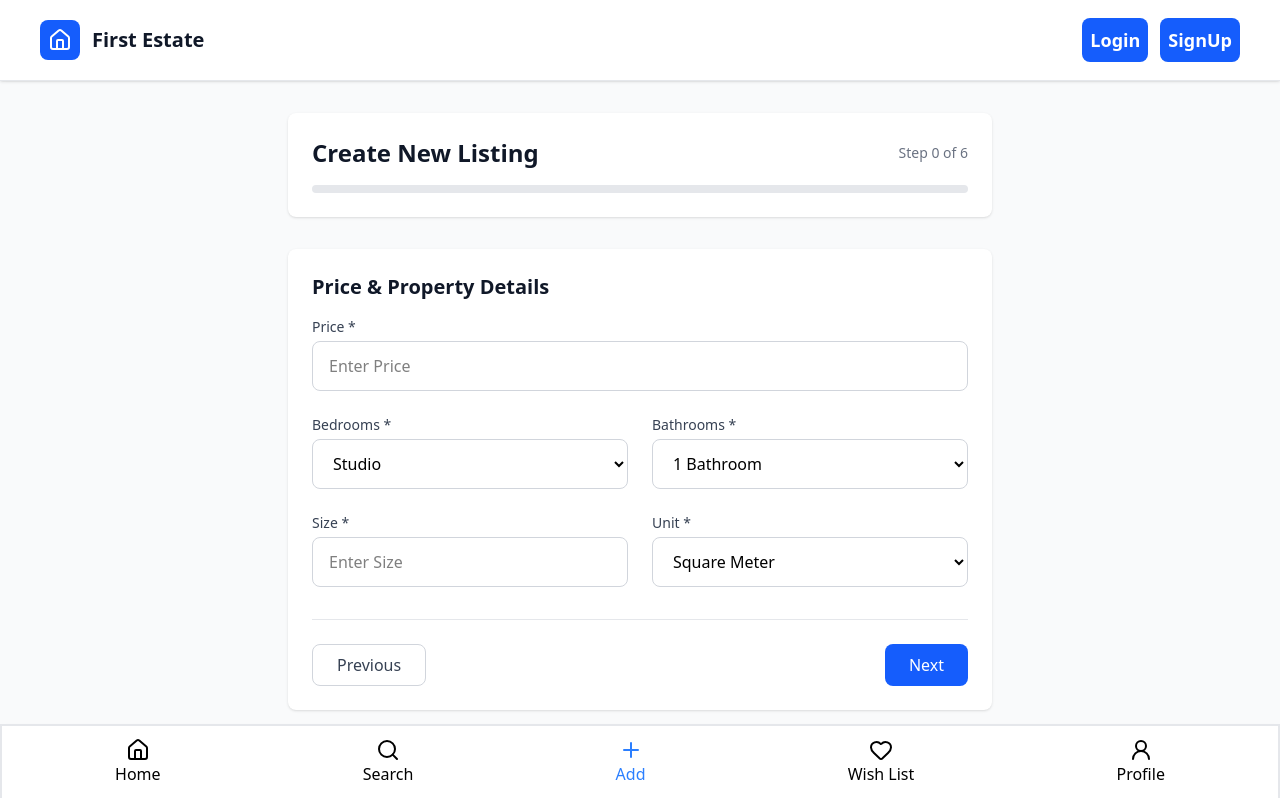
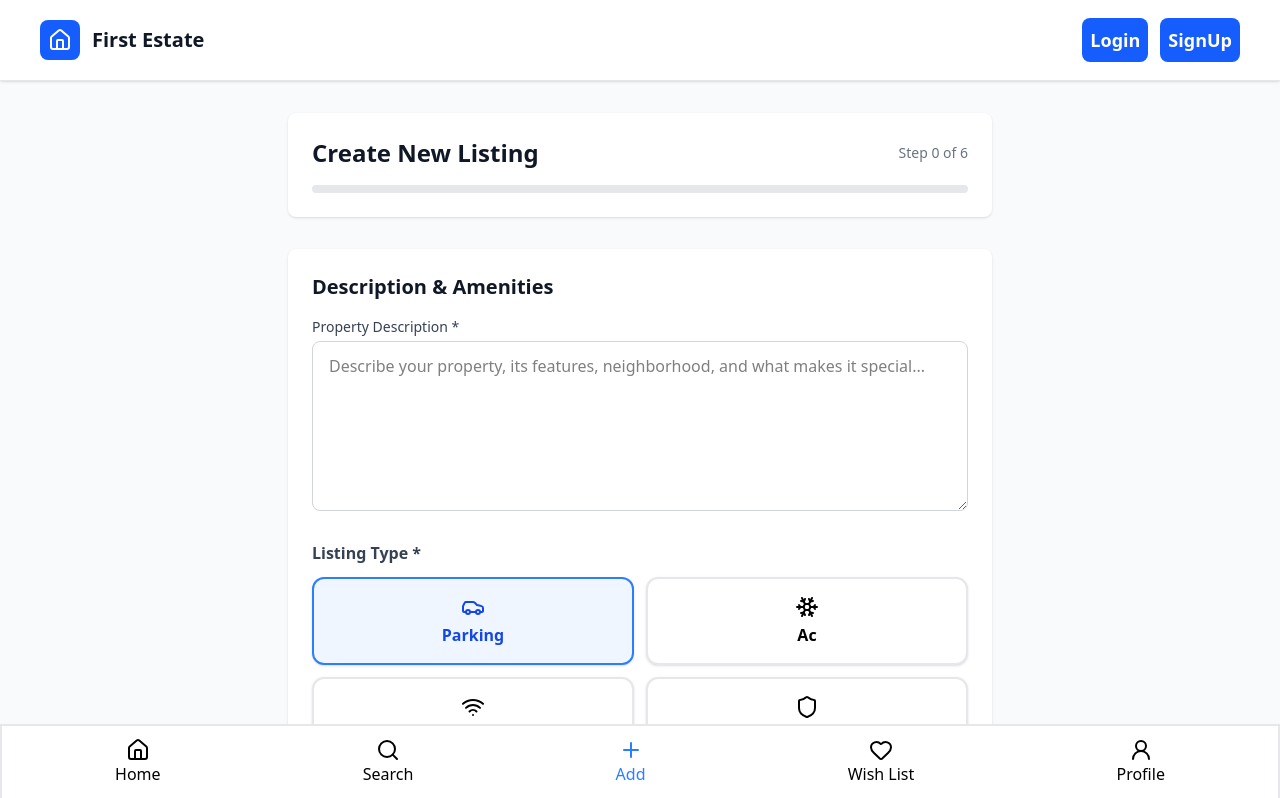
Before and after one commit to o064/REstate-front-end, a React (Vite) app: page /add in a window 1280 px wide. Shown: the top 798 px of the page. Built offline with nearby package versions, Linux system fonts and the light colour scheme.

Commit message:
add loc and price step , delete conact step

```diff
--- a/src/components/AddListing/BasicInfoStep.tsx
+++ b/src/components/AddListing/BasicInfoStep.tsx
@@ -3,14 +3,10 @@ import Input from '../../ui/Input';
 import InputField from '../../ui/InputField';
 import Step from './Step';
 import OptionSelector from '../../ui/OptionSelector';
-import { DollarSign, Home } from 'lucide-react';
 import Select from '../../ui/Select';
 import Option from '../../ui/Option';
-const PropertyPurposeOptions = [
-  { value: 'resedential ', label: 'resedential' },
-  { value: 'commercial ', label: 'commercial' },
-  { value: 'other', label: 'other' },
-];
+import { PropertyPurposeOptions, PropertyTypeOptions } from '../../constants/options';
+
 function BasicInfoStep() {
   const [listType, setListingType] = useState('sale');
   return (
@@ -23,10 +19,7 @@ function BasicInfoStep() {
       <OptionSelector
         onChange={setListingType}
         value={listType}
-        options={[
-          { value: 'for sale', icon: <DollarSign /> },
-          { value: 'for rent', icon: <Home /> },
-        ]}
+        options={PropertyTypeOptions}
         title="Listing Type *"
       />
       {/* Property purpose  */}
--- a/src/components/AddListing/ContactStep.tsx
+++ /dev/null
@@ -1,5 +0,0 @@
-function ContactStep() {
-  return <div></div>;
-}
-
-export default ContactStep;
--- a/src/components/AddListing/DescriptionAmenitiesStep.tsx
+++ b/src/components/AddListing/DescriptionAmenitiesStep.tsx
@@ -1,5 +1,31 @@
+import { useState } from 'react';
+import InputField from '../../ui/InputField';
+import OptionSelector from '../../ui/OptionSelector';
+import TextArea from '../../ui/TextArea';
+import Step from './Step';
+import { amenityOptions } from '../../constants/options';
+
 function DescriptionAmenitiesStep() {
-  return <div></div>;
+  const [amenity, setAmenity] = useState('parking');
+  return (
+    <Step title="Description & Amenities">
+      {/* Property Description  */}
+      <InputField id="description" label="Property Description *">
+        <TextArea
+          placeholder="Describe your property, its features, neighborhood, and what makes it special..."
+          rows={6}
+        />
+      </InputField>
+      {/* amenity options */}
+      {/* allow multiple choice */}
+      <OptionSelector
+        onChange={setAmenity}
+        value={amenity}
+        options={amenityOptions}
+        title="Listing Type *"
+      />
+    </Step>
+  );
 }
 
 export default DescriptionAmenitiesStep;
--- a/src/components/AddListing/PricePropertyDetailsStep.tsx
+++ b/src/components/AddListing/PricePropertyDetailsStep.tsx
@@ -1,24 +1,10 @@
+import { bathroomsOptions, bedroomsOptions } from '../../constants/options';
 import Grid from '../../ui/Grid';
 import Input from '../../ui/Input';
 import InputField from '../../ui/InputField';
 import Option from '../../ui/Option';
 import Select from '../../ui/Select';
 import Step from './Step';
-const bedroomsOptions = [
-  { value: 0, label: 'studio' },
-  { value: 1, label: '1 bedrooms' },
-  { value: 2, label: '2 bedrooms' },
-  { value: 3, label: '3 bedrooms' },
-  { value: 4, label: '4 bedrooms' },
-  { value: 5, label: '5+ bedrooms' },
-];
-const bathroomsOptions = [
-  { value: 1, label: '1 bathroom' },
-  { value: 2, label: '1 bedrooms' },
-  { value: 3, label: '3 bedrooms' },
-  { value: 4, label: '4+ bedrooms' },
-];
-const unitSizeOptions = [{ value: 'm', label: 'square meter' }];
 
 function PricePropertyDetailsStep() {
   return (
@@ -44,19 +30,11 @@ function PricePropertyDetailsStep() {
             ))}
           </Select>
         </InputField>
-        {/* size */}
-        <InputField id="square" label="size *">
-          <Input id="square" type="number" placeholder="enter size" />
-        </InputField>
-        {/* Unit */}
-        <InputField id="unit" label="unit *">
-          <Select>
-            {unitSizeOptions.map((opt) => (
-              <Option label={opt.label} value={opt.value} key={opt.value} />
-            ))}
-          </Select>
-        </InputField>
       </Grid>
+      {/* size */}
+      <InputField id="square" label="size *">
+        <Input id="square" type="number" placeholder="enter size" />
+      </InputField>
     </Step>
   );
 }
--- /dev/null
+++ b/src/constants/options.tsx
@@ -0,0 +1,46 @@
+import {
+  Car,
+  Snowflake,
+  Wifi,
+  Shield,
+  Waves,
+  Dumbbell,
+  Sprout,
+  Building2,
+  DollarSign,
+  Home,
+} from 'lucide-react';
+
+export const PropertyPurposeOptions = [
+  { value: 'resedential ', label: 'resedential' },
+  { value: 'commercial ', label: 'commercial' },
+  { value: 'other', label: 'other' },
+];
+export const PropertyTypeOptions = [
+  { value: 'for sale', icon: <DollarSign /> },
+  { value: 'for rent', icon: <Home /> },
+];
+export const amenityOptions = [
+  { value: 'parking', label: 'Parking', icon: <Car /> },
+  { value: 'ac', label: 'Air Conditioning', icon: <Snowflake /> },
+  { value: 'internet', label: 'Internet/WiFi', icon: <Wifi /> },
+  { value: 'security', label: '24/7 Security', icon: <Shield /> },
+  { value: 'pool', label: 'Swimming Pool', icon: <Waves /> },
+  { value: 'gym', label: 'Gym/Fitness', icon: <Dumbbell /> },
+  { value: 'garden', label: 'Garden', icon: <Sprout /> },
+  { value: 'balcony', label: 'Balcony', icon: <Building2 /> },
+];
+export const bedroomsOptions = [
+  { value: 0, label: 'studio' },
+  { value: 1, label: '1 bedrooms' },
+  { value: 2, label: '2 bedrooms' },
+  { value: 3, label: '3 bedrooms' },
+  { value: 4, label: '4 bedrooms' },
+  { value: 5, label: '5+ bedrooms' },
+];
+export const bathroomsOptions = [
+  { value: 1, label: '1 bathroom' },
+  { value: 2, label: '1 bedrooms' },
+  { value: 3, label: '3 bedrooms' },
+  { value: 4, label: '4+ bedrooms' },
+];
--- a/src/pages/AddListing.tsx
+++ b/src/pages/AddListing.tsx
@@ -1,4 +1,5 @@
 import BasicInfoStep from '../components/AddListing/BasicInfoStep';
+import DescriptionAmenitiesStep from '../components/AddListing/DescriptionAmenitiesStep';
 import LocationStep from '../components/AddListing/LocationStep';
 import PricePropertyDetailsStep from '../components/AddListing/PricePropertyDetailsStep';
 
@@ -27,7 +28,7 @@ function AddListing() {
         {/* Form Content */}
         <form className="bg-white rounded-lg shadow-sm p-6">
           {/* step information */}
-          <PricePropertyDetailsStep />
+          <DescriptionAmenitiesStep />
           {/* Navigation Buttons */}
           <div className="flex justify-between mt-8 pt-6 border-t border-gray-200">
             <button className="px-6 py-2 border border-gray-300 rounded-lg text-gray-700 hover:bg-gray-50 disabled:opacity-50 disabled:cursor-not-allowed">
--- a/src/ui/OptionSelectorOption.tsx
+++ b/src/ui/OptionSelectorOption.tsx
@@ -5,6 +5,7 @@ type OptionSelectorOptionProps<T extends string> = {
   onChange: (type: T) => void;
   icon: ReactNode;
   option: T;
+  label?: string;
 };
 
 function OptionSelectorOption<T extends string>({
@@ -12,6 +13,7 @@ function OptionSelectorOption<T extends string>({
   value,
   icon,
   option,
+  label,
 }: OptionSelectorOptionProps<T>) {
   const isSelected = value === option;
 
@@ -27,6 +29,7 @@ function OptionSelectorOption<T extends string>({
     >
       <span className="h-6 w-6 mb-1 transition-colors group-hover:text-blue-600">{icon}</span>
       <span className="text-l  font-semibold capitalize">{option}</span>
+      {label && <span className="text-xs font-medium">{label}</span>}
     </button>
   );
 }
--- /dev/null
+++ b/src/ui/TextArea.tsx
@@ -0,0 +1,10 @@
+function TextArea({ ...res }) {
+  return (
+    <textarea
+      {...res}
+      className="w-full px-4 py-3 border border-gray-300 rounded-lg focus:ring-2 focus:ring-blue-500 focus:border-transparent"
+    />
+  );
+}
+
+export default TextArea;
```
